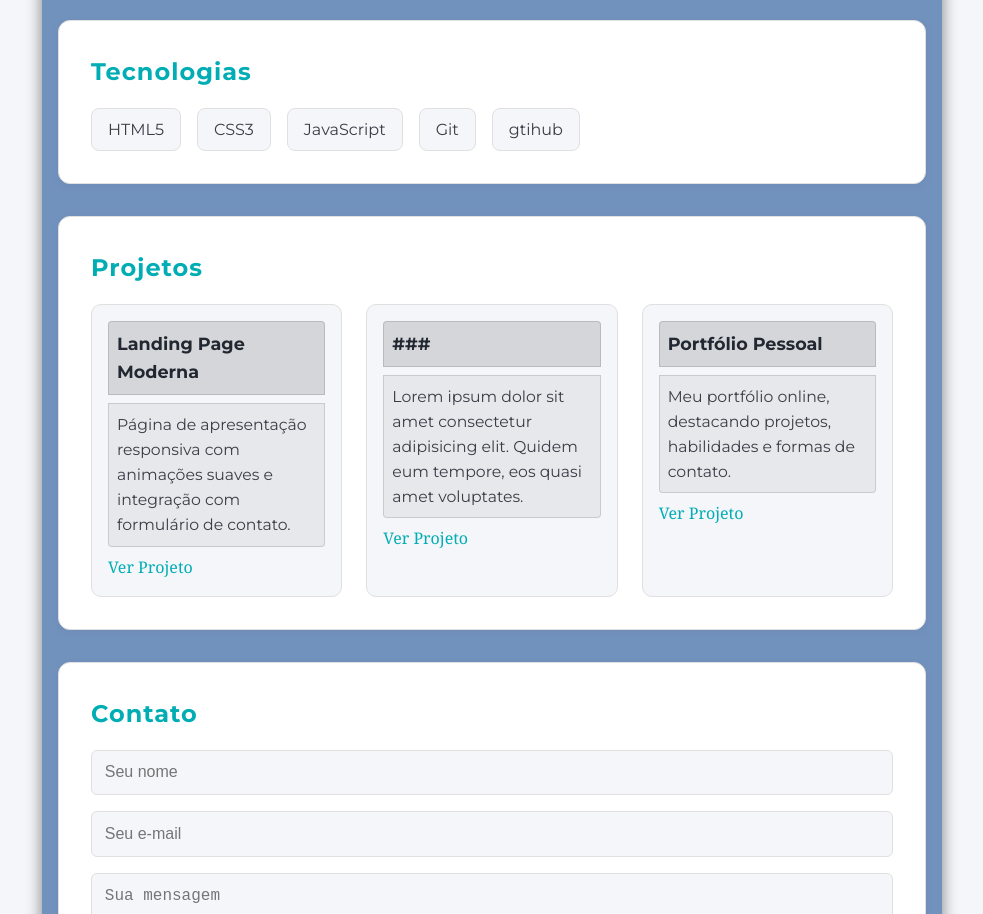
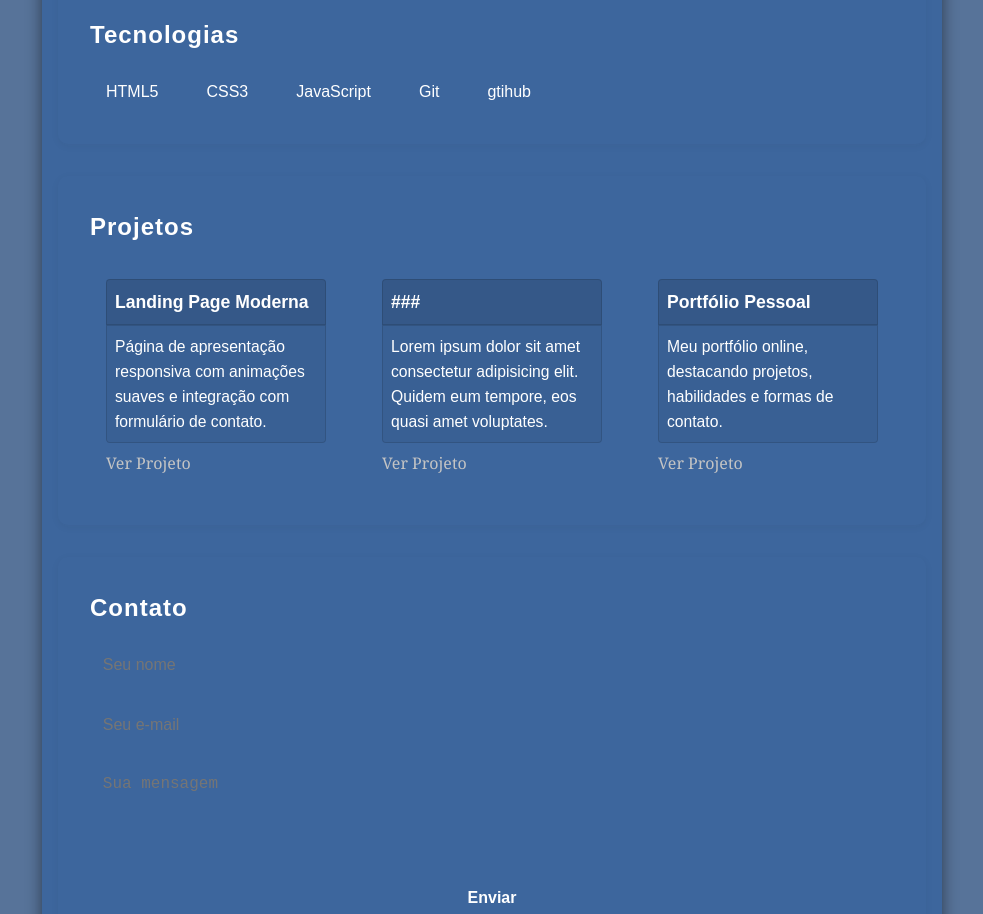
Before and after one commit to Bittbilly/portfolio, a plain HTML site: page index.html in a window 1280 px wide. Shown: the part 1069-1983 px from the top of the page, without its empty margins (148-1131 px from the left). Drawn offline with Linux system fonts and the light colour scheme.

Commit message:
feat: criação de css externo

```diff
--- a/index.html
+++ b/index.html
@@ -92,160 +92,7 @@
     <meta name="viewport" content="width=device-width, initial-scale=1">
     <title>Meu Portfólio</title>
     <link href="https://fonts.googleapis.com/css?family=Montserrat:400,700&display=swap" rel="stylesheet">
-    <style>
-        :root {
-            --bg: #f5f6fa;
-            --primary: #222831;
-            --secondary: #393e46;
-            --accent: #00adb5;
-            --text: #222831;
-            --card-bg: #fff;
-            --border: #e0e0e0;
-        }
-        * {
-            box-sizing: border-box;
-            margin: 0;
-            padding: 0;
-        }
-        body {
-            font-family: 'Montserrat', sans-serif;
-            background: var(--bg);
-            color: var(--text);
-            line-height: 1.6;
-        }
-        header {
-            background: var(--primary);
-            color: #fff;
-            padding: 2rem 0 1rem 0;
-            text-align: center;
-        }
-        header h1 {
-            font-size: 2.5rem;
-            margin-bottom: 0.5rem;
-            letter-spacing: 2px;
-        }
-        header p {
-            font-size: 1.2rem;
-            color: #bdbdbd;
-        }
-        main {
-            max-width: 900px;
-            margin: 2rem auto;
-            padding: 0 1rem;
-            display: flex;
-            flex-direction: column;
-            gap: 2rem;
-        }
-        section {
-            background: var(--card-bg);
-            border-radius: 12px;
-            box-shadow: 0 2px 8px rgba(34, 40, 49, 0.05);
-            padding: 2rem;
-            border: 1px solid var(--border);
-        }
-        .section-title {
-            color: var(--accent);
-            font-size: 1.5rem;
-            margin-bottom: 1rem;
-            font-weight: 700;
-            letter-spacing: 1px;
-        }
-        .tech-list {
-            display: flex;
-            flex-wrap: wrap;
-            gap: 1rem;
-            margin-top: 1rem;
-        }
-        .tech-item {
-            background: var(--bg);
-            border: 1px solid var(--border);
-            border-radius: 8px;
-            padding: 0.5rem 1rem;
-            font-weight: 500;
-            color: var(--secondary);
-            font-size: 1rem;
-            transition: background 0.2s;
-        }
-        .tech-item:hover {
-            background: var(--accent);
-            color: #fff;
-        }
-        .projects-grid {
-            display: grid;
-            grid-template-columns: repeat(auto-fit, minmax(250px, 1fr));
-            gap: 1.5rem;
-            margin-top: 1rem;
-        }
-        .project-card {
-            background: var(--bg);
-            border: 1px solid var(--border);
-            border-radius: 10px;
-            padding: 1rem;
-            transition: box-shadow 0.2s;
-        }
-        .project-card:hover {
-            box-shadow: 0 4px 16px rgba(0,173,181,0.08);
-            border-color: var(--accent);
-        }
-        .project-title {
-            font-size: 1.1rem;
-            font-weight: 600;
-            color: var(--primary);
-            margin-bottom: 0.5rem;
-        }
-        .project-desc {
-            font-size: 0.98rem;
-            color: var(--secondary);
-            margin-bottom: 0.5rem;
-        }
-        .project-link {
-            color: var(--accent);
-            text-decoration: none;
-            font-weight: 500;
-            transition: color 0.2s;
-        }
-        .project-link:hover {
-            color: var(--primary);
-        }
-        .contact-form {
-            display: flex;
-            flex-direction: column;
-            gap: 1rem;
-            margin-top: 1rem;
-        }
-        .contact-form input,
-        .contact-form textarea {
-            padding: 0.8rem;
-            border-radius: 6px;
-            border: 1px solid var(--border);
-            font-size: 1rem;
-            background: var(--bg);
-            color: var(--primary);
-            resize: none;
-        }
-        .contact-form button {
-            background: var(--accent);
-            color: #fff;
-            border: none;
-            padding: 0.8rem;
-            border-radius: 6px;
-            font-size: 1rem;
-            font-weight: 600;
-            cursor: pointer;
-            transition: background 0.2s;
-        }
-        .contact-form button:hover {
-            background: var(--primary);
-        }
-        @media (max-width: 600px) {
-            main {
-                padding: 0 0.5rem;
-            }
-            section {
-                padding: 1rem;
-            }
-        }
-    </style>
+
 </head>
 <body>
     <header>
```
